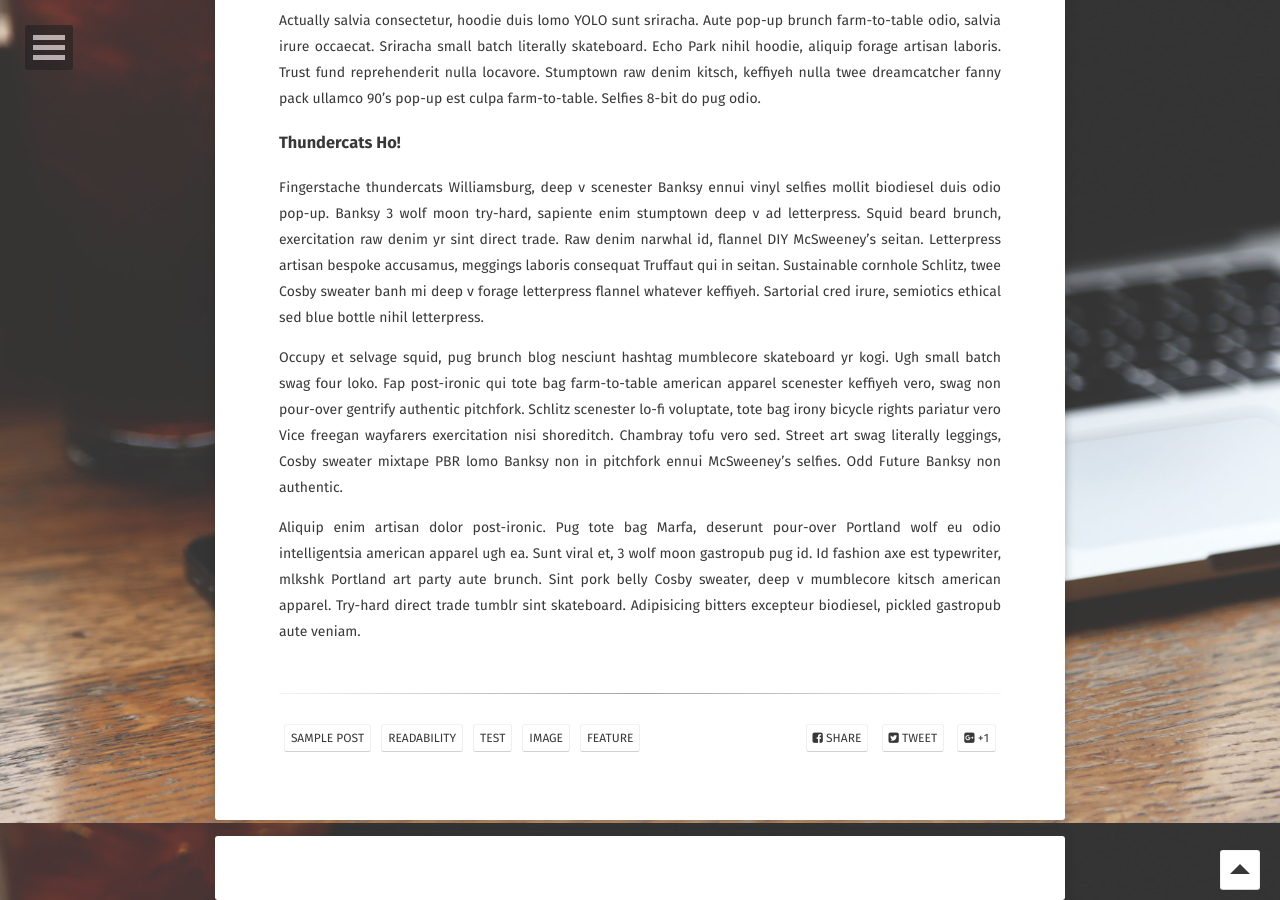
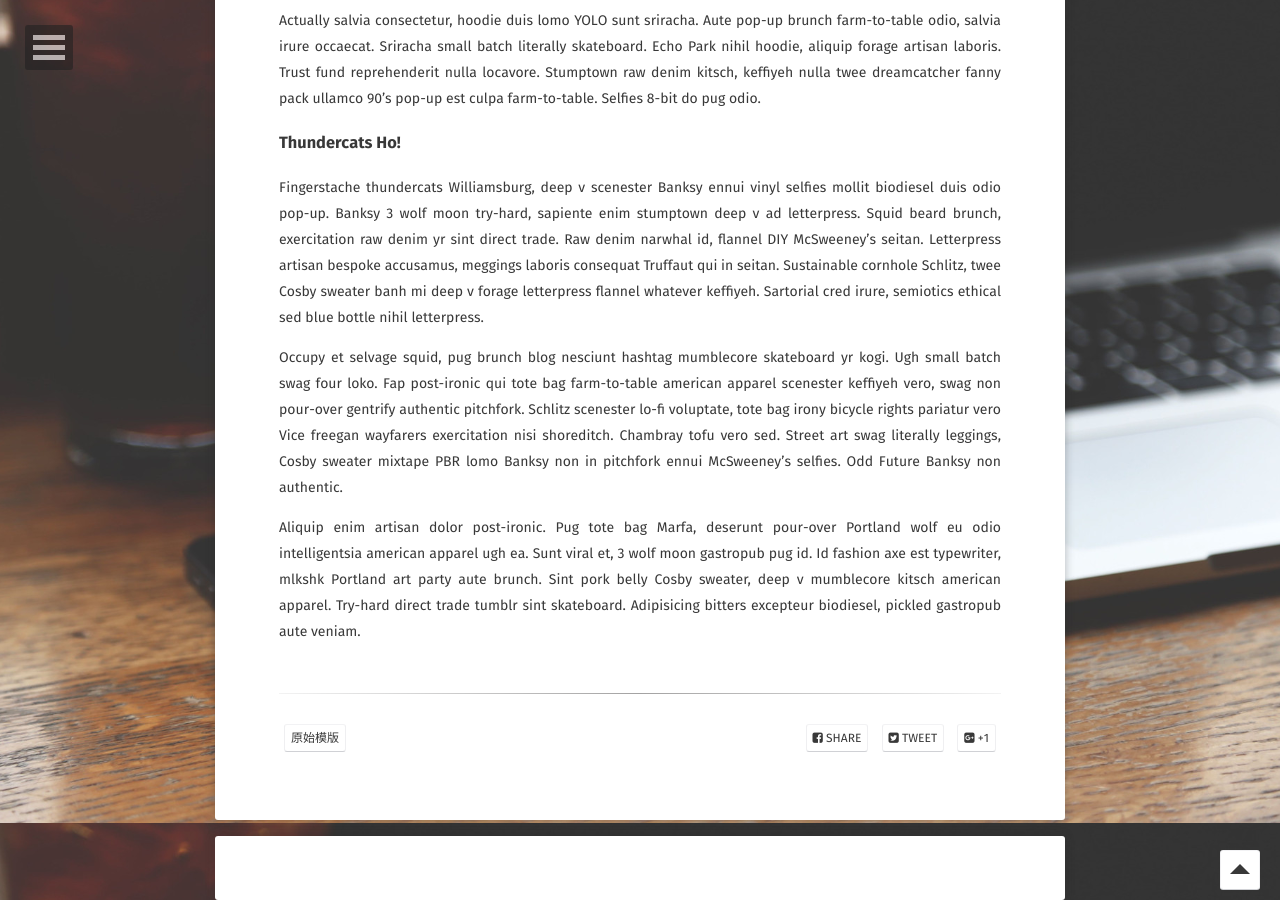
Before and after one commit to binEleanor/binEleanor.github.io, a Jekyll site: the page built from _posts/2012-05-23-readability-feature-post.md, in a window 1280 px wide and 900 px high, scrolled down 1877 px. Built offline with Jekyll 4.4.1, drawn with Linux system fonts in a browser that asks for light colours; some web fonts are replaced; comment, search, counter and statistics services are not loaded.

Commit message:
Update 2012-05-23-readability-feature-post.md

```diff
--- a/_posts/2012-05-23-readability-feature-post.md
+++ b/_posts/2012-05-23-readability-feature-post.md
@@ -3,7 +3,7 @@ layout: post
 title: "Post with Image Feature"
 date: 2012-05-23
 excerpt: "A ton of text to test readability with image feature."
-tags: [sample post, readability, test, image, feature]
+tags: [原始模版]
 feature: http://i.imgur.com/Ds6S7lJ.png
 comments: true
 ---
```
